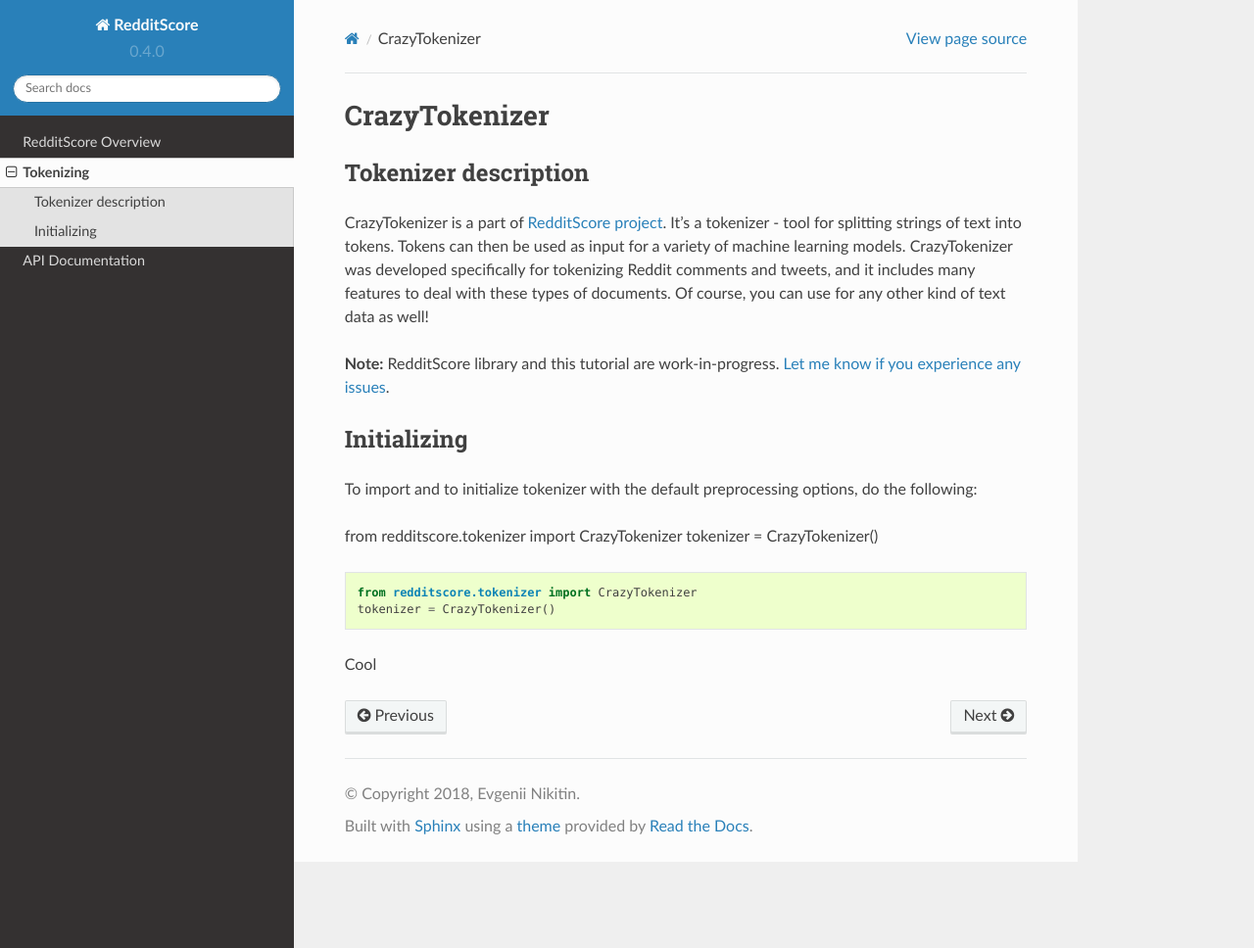
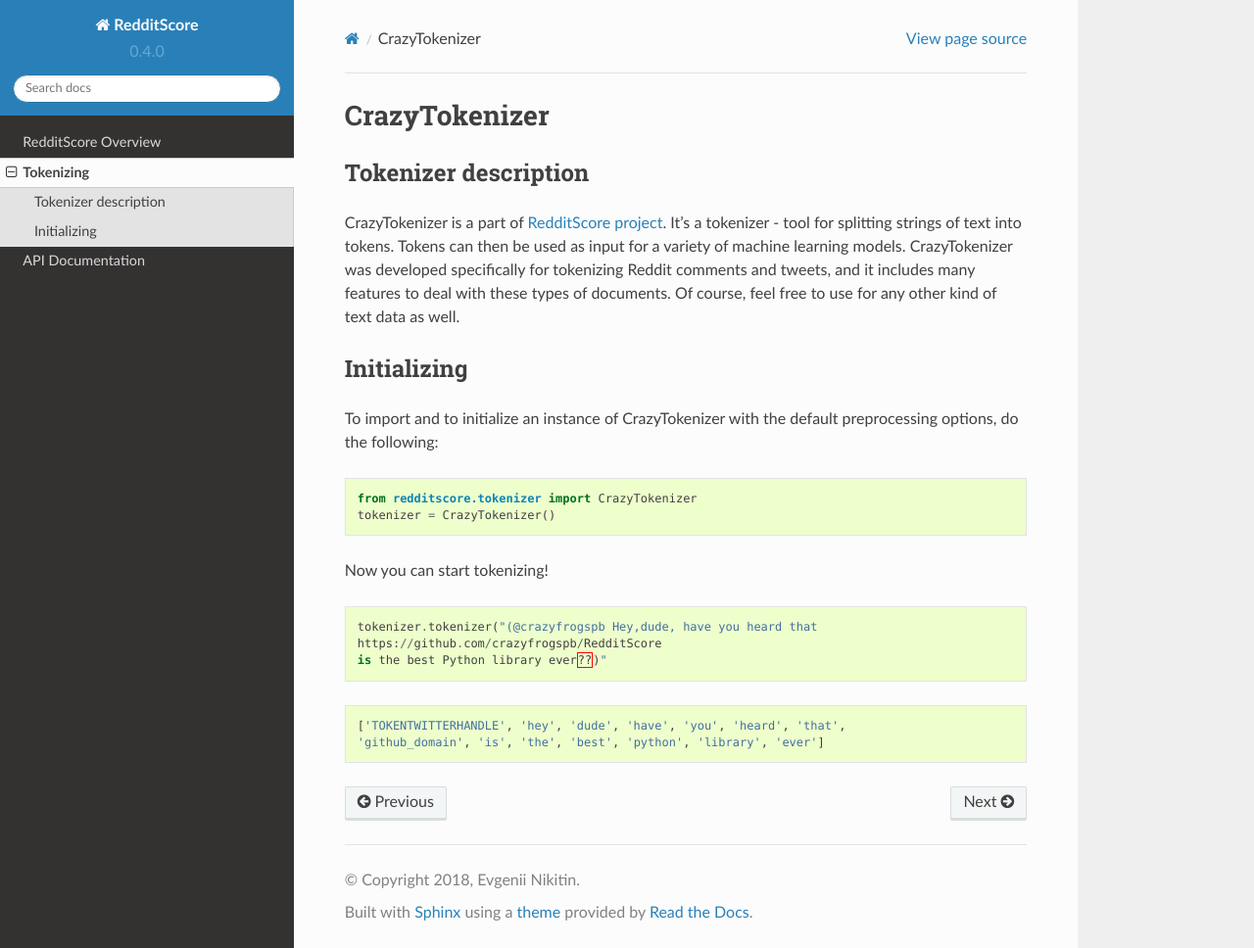
Before and after one commit to crazyfrogspb/RedditScore, a Sphinx documentation site: the page built from docs/source/tokenizing.rst, in a window 1280 px wide and 968 px high. Shown: the whole window at 98% size. Built offline with Sphinx 7.4.7 and the Read the Docs theme 2.0.0, drawn with Linux system fonts in a browser that asks for light colours; pages that are not in the unit, such as notebooks, are missing from menus.

Commit message:
Working on documentation

```diff
--- a/docs/source/overview.rst
+++ b/docs/source/overview.rst
@@ -7,6 +7,9 @@
     - Document tokenizer with myriads of options, including Reddit- and Twitter-specific options
     - Tools to build and tune most popular text classification models without any hassle
     - Instruments to help you build more efficient Reddit-based models and to obtain RedditScores (Nikitin2018_)
+
+**Note:** RedditScore library and this tutorial are work-in-progress.
+`Let me know if you experience any issues <https://github.com/crazyfrogspb/RedditScore/issues>`__.
 
 Usage example:
 
--- a/docs/source/tokenizing.rst
+++ b/docs/source/tokenizing.rst
@@ -9,22 +9,27 @@
 then be used as input for a variety of machine learning models.
 CrazyTokenizer was developed specifically for tokenizing Reddit comments and
 tweets, and it includes many features to deal with these types of documents.
-Of course, you can use for any other kind of text data as well!
-
-**Note:** RedditScore library and this tutorial are work-in-progress.
-`Let me know if you experience any issues <https://github.com/crazyfrogspb/RedditScore/issues>`__.
+Of course, feel free to use for any other kind of text data as well.
 
 Initializing
 --------------------
-To import and to initialize tokenizer with the default preprocessing options,
-do the following:
-
-from redditscore.tokenizer import CrazyTokenizer
-tokenizer = CrazyTokenizer()
+To import and to initialize an instance of CrazyTokenizer with the default
+preprocessing options, do the following:
 
 .. code:: python
 
     from redditscore.tokenizer import CrazyTokenizer
     tokenizer = CrazyTokenizer()
 
-Cool
+Now you can start tokenizing!
+
+.. code:: python
+
+    tokenizer.tokenizer("(@crazyfrogspb Hey,dude, have you heard that
+    https://github.com/crazyfrogspb/RedditScore
+    is the best Python library ever??)"
+
+.. parsed-literal::
+
+    ['TOKENTWITTERHANDLE', 'hey', 'dude', 'have', 'you', 'heard', 'that',
+    'github_domain', 'is', 'the', 'best', 'python', 'library', 'ever']
```
